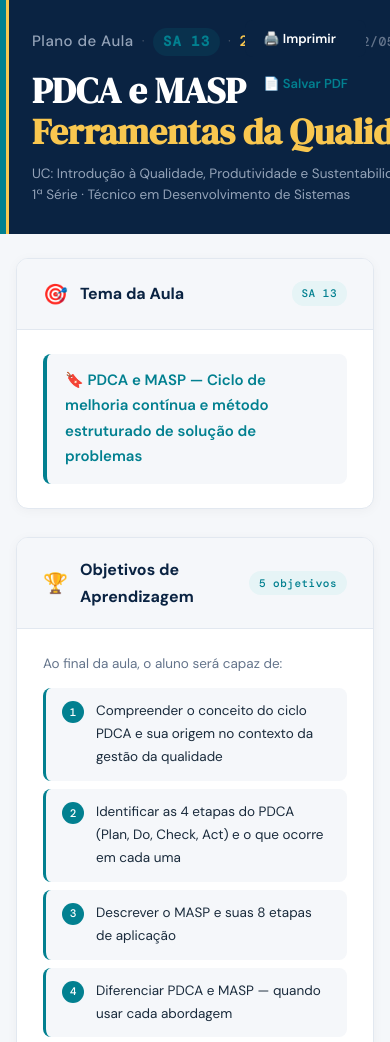
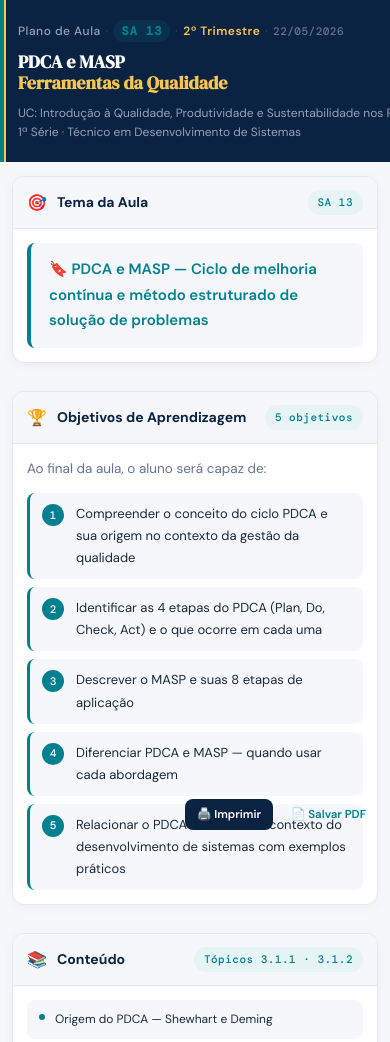
Before and after one commit to jcnrocha/IQPSPI, a plain HTML site: page plano_aula_SA13.html in a window 390 px wide. Shown: the top 1042 px of the page. Drawn offline with nearby package versions, Linux system fonts and the light colour scheme.

Commit message:
subindo sub pasta plano de aula 14

```diff
--- a/plano_aula_SA13.html
+++ b/plano_aula_SA13.html
@@ -613,10 +613,57 @@
     .section.break-before-print { break-before: page; }
   }
 
-  @media (max-width: 720px) {
-    .header-inner { flex-direction: column; padding: 28px 20px 28px 32px; }
-    .container { padding: 24px 16px; }
-    .content-grid, .connection-row, .recursos-grid { grid-template-columns: 1fr; }
+  /* ── TABLET (≤ 960px) ── */
+  @media (max-width: 960px) {
+    .header-inner  { padding: 36px 32px 36px 44px; gap: 24px; }
+    .container     { padding: 28px 32px; }
+    .header-title  { font-size: 28px; }
+    .recursos-grid { grid-template-columns: 1fr 1fr; }
+    .btn-group     { top: 16px; right: 16px; }
+  }
+
+  /* ── MOBILE (≤ 768px) ── */
+  @media (max-width: 768px) {
+    .header-inner   { flex-direction: column; padding: 28px 20px 28px 28px; gap: 14px; }
+    .container      { padding: 20px 16px; }
+    .header-title   { font-size: 22px; }
+    .header-label   { font-size: 13px; gap: 6px; }
+    .header-sub     { font-size: 12.5px; }
+    .uc-nome        { white-space: normal; }
+    .section-header { padding: 14px 18px; gap: 10px; }
+    .section-body   { padding: 18px; }
+    .content-grid   { grid-template-columns: 1fr; }
+    .connection-row { grid-template-columns: 1fr; }
+    .recursos-grid  { grid-template-columns: 1fr 1fr; }
+    .time-table,
+    .cenarios-table { display: block; overflow-x: auto; -webkit-overflow-scrolling: touch; }
+    .btn-group      { top: auto; bottom: 20px; right: 16px; flex-direction: row; }
+    .btn-action     { padding: 9px 14px; font-size: 12px; }
+  }
+
+  /* ── SMALL MOBILE (≤ 480px) ── */
+  @media (max-width: 480px) {
+    .page-header::before { width: 4px; }
+    .page-header::after  { left: 4px; width: 2px; }
+    .header-inner        { padding: 20px 14px 20px 18px; gap: 10px; }
+    .container           { padding: 14px 12px; }
+    .header-title        { font-size: 18px; }
+    .header-label        { font-size: 12px; gap: 5px; margin-bottom: 10px; }
+    .header-label .hl-sa   { font-size: 12px; padding: 1px 8px; }
+    .header-label .hl-data { font-size: 11px; }
+    .header-sub          { font-size: 12px; }
+    .section-header      { padding: 12px 14px; }
+    .section-icon        { font-size: 16px; }
+    .section-title       { font-size: 14px; }
+    .section-body        { padding: 14px; }
+    .recursos-grid       { grid-template-columns: 1fr; }
+    .obj-list li         { padding: 10px 12px; font-size: 13px; }
+    .content-item        { font-size: 12px; padding: 9px 12px; }
+    .dinamica-body       { padding: 14px; }
+    .dinamica-step       { font-size: 12.5px; }
+    .btn-group           { bottom: 14px; right: 12px; gap: 6px; }
+    .btn-action          { padding: 8px 12px; font-size: 11.5px; }
+    footer               { padding: 16px; font-size: 11px; }
   }
 </style>
 </head>
```
Also changed, not shown: plano_aula_SA14.html (+51 -4 lines).
